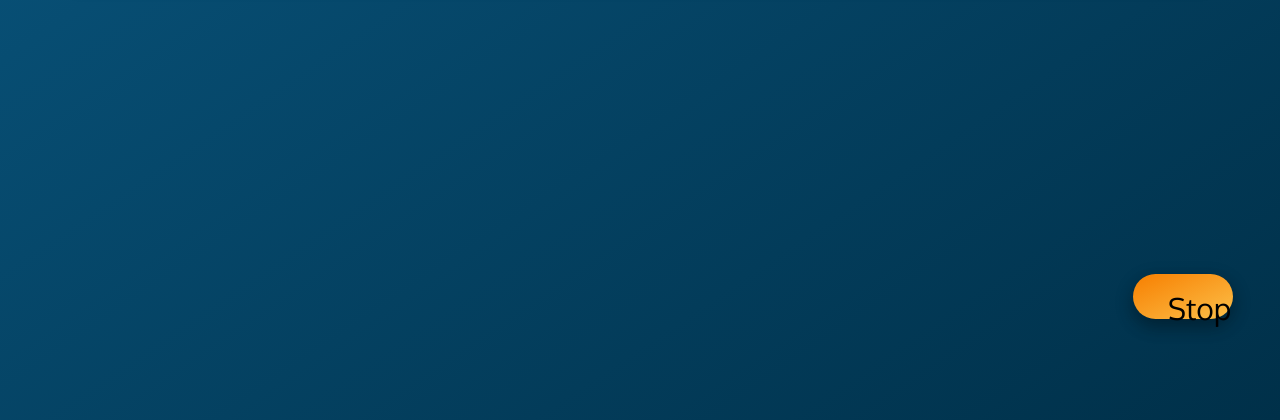
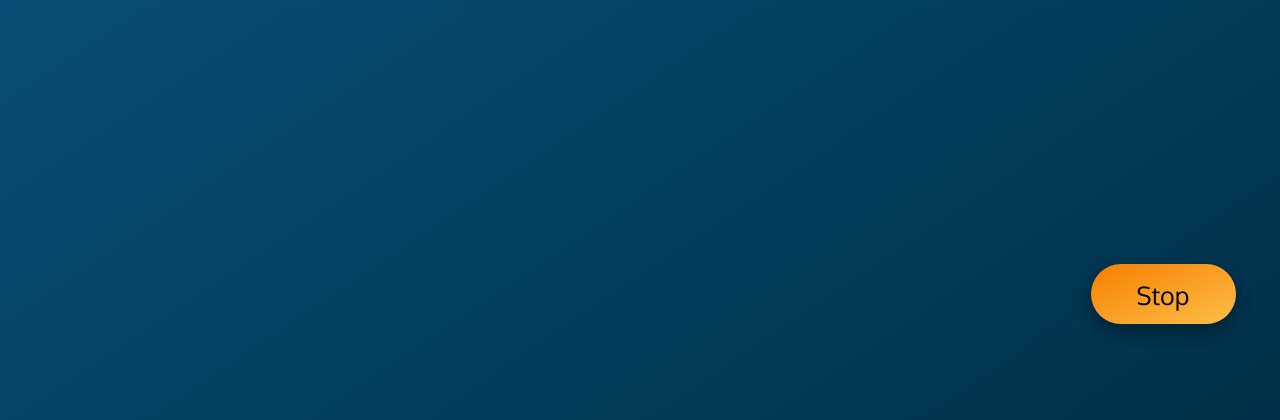
Before and after one commit to FIUSHerson/CS_TimedReminders_Django, a Django app: page /countdown/ in a window 1280 px wide. Shown: the part 444-864 px from the top of the page. Run offline with Django 3.2, Linux system fonts and the light colour scheme; data comes from the database, SQL or seed files in the repository.

Commit message:
cleaned countdown html and button css

```diff
--- a/StoredTime/static/style-universal.css
+++ b/StoredTime/static/style-universal.css
@@ -52,14 +52,14 @@
   padding: 35px;
   padding-top: 15px;
   padding-bottom: 10px;
-  width: 100px;
-  height: 45px;
+  width: 75px;
+  height: 35px;
   margin: .5em;
   margin-bottom: 0em;
   text-decoration: none;
   display: inline-block;
   text-align: center;
-  font-size: 30px;
+  font-size: 25px;
   border: none;
   color: black;
   background-image: -webkit-gradient(linear, left top, right bottom, from(#f77f00), to(#fcbf49));
@@ -137,7 +137,7 @@
 #error-list {
   list-style: none;
   max-height: 200px;
-  overflow-y: scroll;
+  overflow-y: auto;
 }
 
 #error-title {
@@ -157,7 +157,7 @@
   padding: 1.5em;
   min-height: 65vh;
   max-height: 65vh;
-  overflow-y: scroll;
+  overflow-y: auto;
 }
 
 .time-lists {
--- a/StoredTime/templates/countdown.html
+++ b/StoredTime/templates/countdown.html
@@ -48,8 +48,9 @@
     </div>
     <div class="bottom">
         <div class="buttons">
-            <button class="action-buttons" id="stop-button">Stop</button>
+            <a class="action-buttons" id="stop-button" href="{% url 'time-list' %}">Stop</a>
         </div>
     </div>
+    <script src="{% static 'countdown.js' %}"></script>
 </body>
 </html>
```
Also changed, not shown: StoredTime/static/countdown.css (added), StoredTime/static/countdown.js (added).
